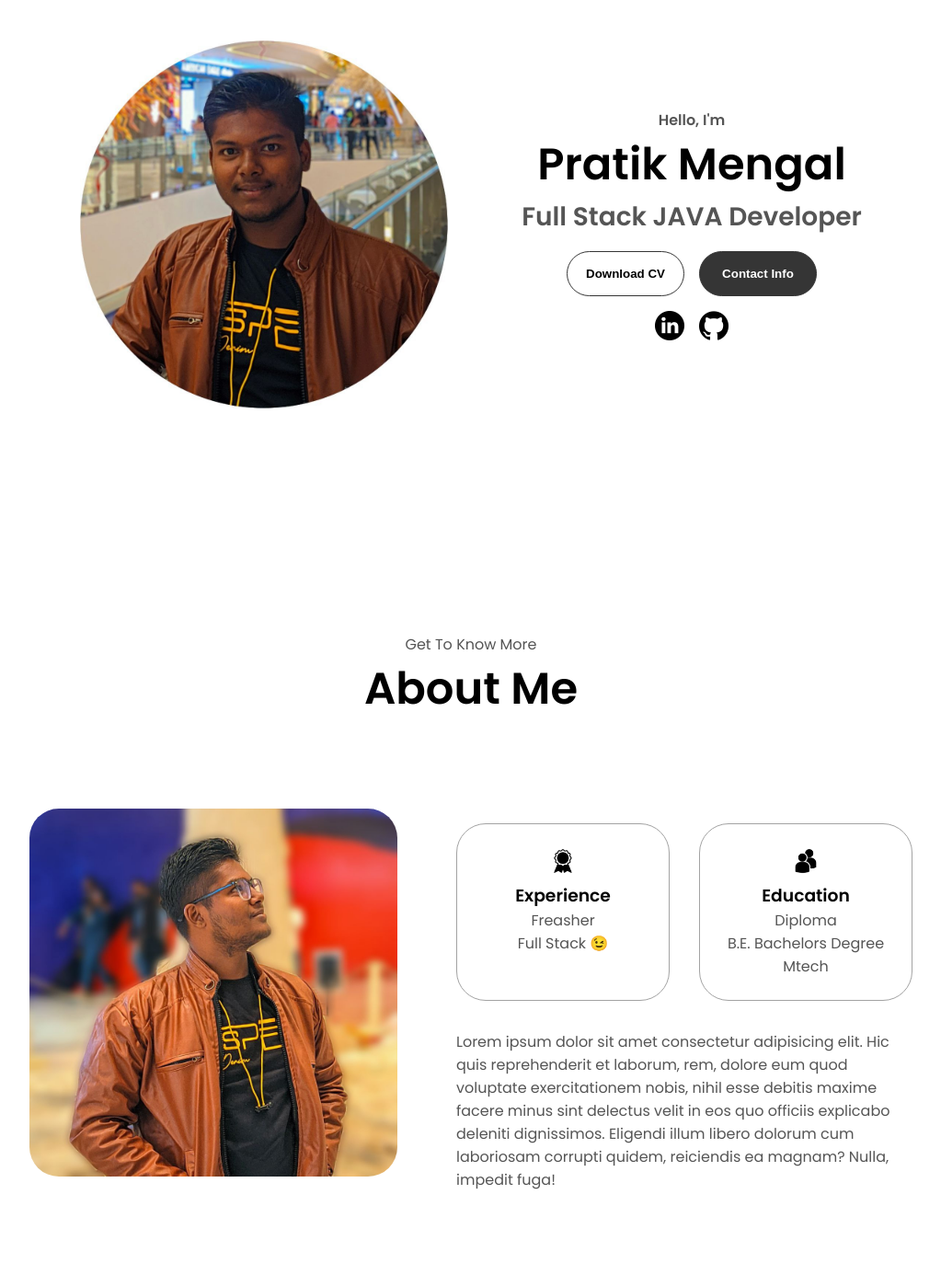
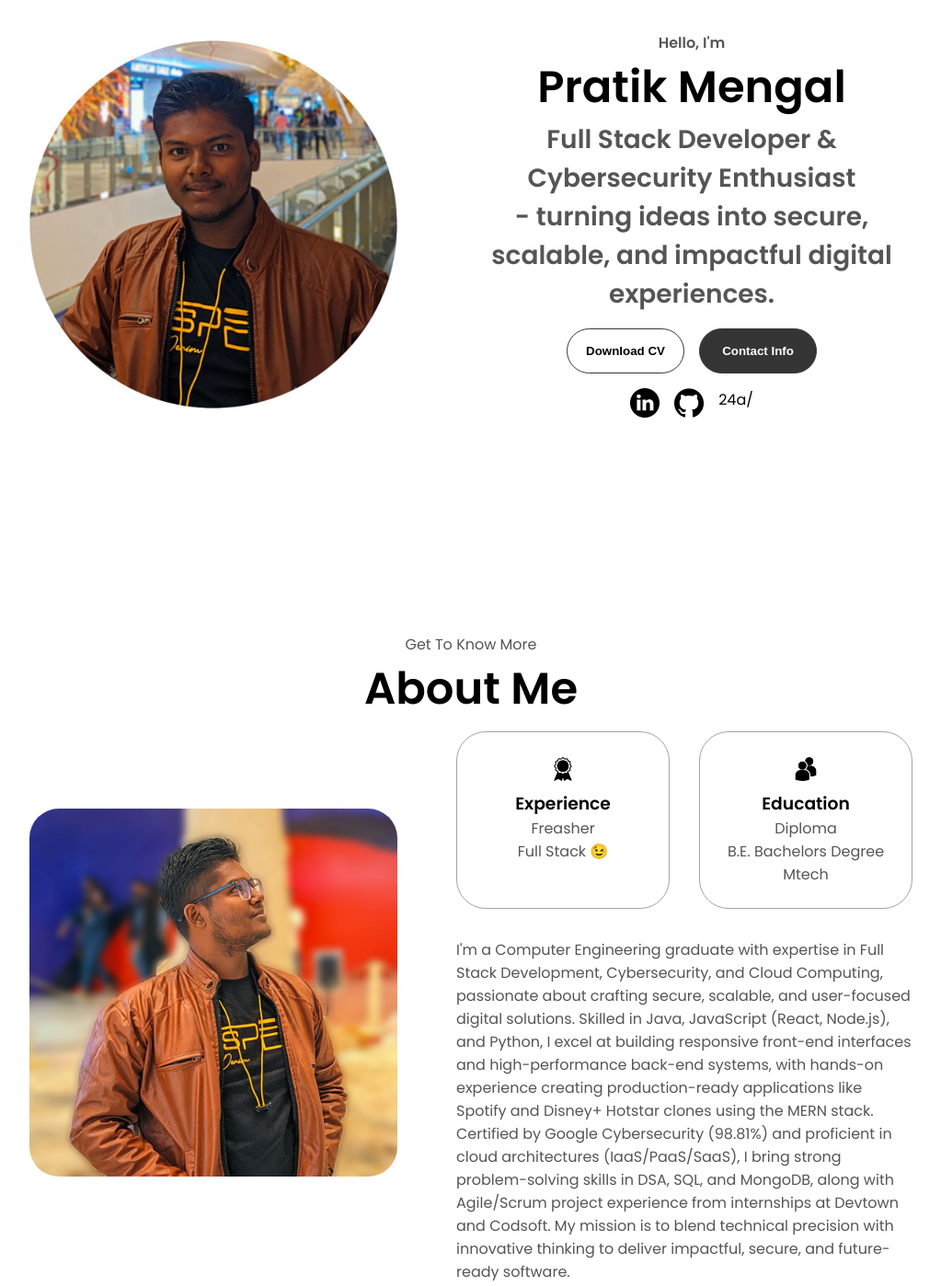
Before and after one commit to mengalpratik/PersonalPortfolioSite, a plain HTML site: page index.html in a window 1280 px wide. Shown: the part 240-1638 px from the top of the page at 92% size, without its empty margins (128-1151 px from the left). Drawn offline with Linux system fonts and the light colour scheme.

Commit message:
Done some Routine changes

```diff
--- a/index.html
+++ b/index.html
@@ -43,7 +43,7 @@
       <div class="section__text">
         <p class="section__text__p1">Hello, I'm</p>
         <h1 class="title">Pratik Mengal</h1>
-        <p class="section__text__p2">Full Stack JAVA Developer</p>
+        <p class="section__text__p2">Full Stack Developer & Cybersecurity Enthusiast <br> - turning ideas into secure, scalable, and impactful digital experiences.</p>
         <div class="btn-container">
           <button
             class="btn btn-color-2"
@@ -60,14 +60,14 @@
             src="./assets/linkedin.png"
             alt="My LinkedIn profile"
             class="icon"
-            onclick="location.href='https://www.linkedin.com/in/pratik-mengal-94852b24a/'"
+            onclick="location.href='https://www.linkedin.com/in/pratikmengal-/'"
           />
           <img
             src="./assets/github.png"
             alt="My Github profile"
             class="icon"
-            onclick="location.href='https://github.com/pratikmengal206'"
-          />
+            onclick="location.href='https://github.com/mengalpratik'"
+          />24a/
         </div>
       </div>
     </section>
@@ -105,12 +105,7 @@
           </div>
           <div class="text-container">
             <p>
-              Lorem ipsum dolor sit amet consectetur adipisicing elit. Hic quis
-              reprehenderit et laborum, rem, dolore eum quod voluptate
-              exercitationem nobis, nihil esse debitis maxime facere minus sint
-              delectus velit in eos quo officiis explicabo deleniti dignissimos.
-              Eligendi illum libero dolorum cum laboriosam corrupti quidem,
-              reiciendis ea magnam? Nulla, impedit fuga!
+              I'm a Computer Engineering graduate with expertise in Full Stack Development, Cybersecurity, and Cloud Computing, passionate about crafting secure, scalable, and user-focused digital solutions. Skilled in Java, JavaScript (React, Node.js), and Python, I excel at building responsive front-end interfaces and high-performance back-end systems, with hands-on experience creating production-ready applications like Spotify and Disney+ Hotstar clones using the MERN stack. Certified by Google Cybersecurity (98.81%) and proficient in cloud architectures (IaaS/PaaS/SaaS), I bring strong problem-solving skills in DSA, SQL, and MongoDB, along with Agile/Scrum project experience from internships at Devtown and Codsoft. My mission is to blend technical precision with innovative thinking to deliver impactful, secure, and future-ready software.
             </p>
           </div>
         </div>
```
